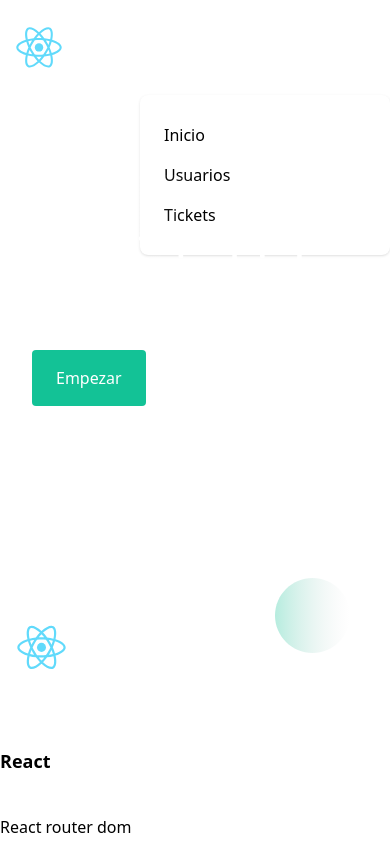
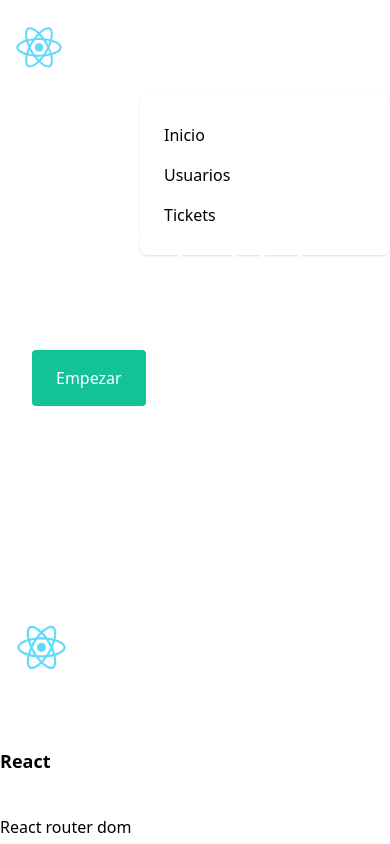
Before and after one commit to pedroriverove/support-project-front, a React (Create React App) app: page / in a window 390 px wide. Shown: the top 844 px of the page. Built offline with nearby package versions, Linux system fonts and the light colour scheme; what tailgrids would draw is missing.

Commit message:
Permitiendo archivos .svg

```diff
--- a/src/components/Footer.tsx
+++ b/src/components/Footer.tsx
@@ -4,7 +4,7 @@ import { Link } from 'react-router-dom';
 
 const Footer = () => {
     return (
-        <footer className="relative z-10 bg-white pt-20 pb-10 lg:pt-[120px] lg:pb-20">
+        <footer className="bg-white pt-20 pb-10 lg:pt-[120px] lg:pb-20">
             <div className="container">
                 <div className="-mx-4 flex flex-wrap">
                     <div className="w-full px-4 sm:w-2/3 lg:w-3/12">
@@ -119,62 +119,6 @@ const Footer = () => {
                     </div>
                 </div>
             </div>
-            <div>
-                <span className="absolute left-0 bottom-0 z-[-1]">
-                    <svg
-                        width="217"
-                        height="229"
-                        viewBox="0 0 217 229"
-                        fill="none"
-                        xmlns="http://www.w3.org/2000/svg"
-                    >
-                        <path
-                            d="M-64 140.5C-64 62.904 -1.096 1.90666e-05 76.5 1.22829e-05C154.096 5.49924e-06 217 62.904 217 140.5C217 218.096 154.096 281 76.5 281C-1.09598 281 -64 218.096 -64 140.5Z"
-                            fill="url(#paint0_linear_1179_5)"
-                        />
-                        <defs>
-                            <linearGradient
-                                id="paint0_linear_1179_5"
-                                x1="76.5"
-                                y1="281"
-                                x2="76.5"
-                                y2="1.22829e-05"
-                                gradientUnits="userSpaceOnUse"
-                            >
-                                <stop stop-color="#3056D3" stop-opacity="0.08"/>
-                                <stop offset="1" stop-color="#C4C4C4" stop-opacity="0"/>
-                            </linearGradient>
-                        </defs>
-                    </svg>
-                </span>
-                <span className="absolute top-10 right-10 z-[-1]">
-                    <svg
-                        width="75"
-                        height="75"
-                        viewBox="0 0 75 75"
-                        fill="none"
-                        xmlns="http://www.w3.org/2000/svg"
-                    >
-                        <path
-                            d="M37.5 -1.63918e-06C58.2107 -2.54447e-06 75 16.7893 75 37.5C75 58.2107 58.2107 75 37.5 75C16.7893 75 -7.33885e-07 58.2107 -1.63918e-06 37.5C-2.54447e-06 16.7893 16.7893 -7.33885e-07 37.5 -1.63918e-06Z"
-                            fill="url(#paint0_linear_1179_4)"
-                        />
-                        <defs>
-                            <linearGradient
-                                id="paint0_linear_1179_4"
-                                x1="-1.63917e-06"
-                                y1="37.5"
-                                x2="75"
-                                y2="37.5"
-                                gradientUnits="userSpaceOnUse"
-                            >
-                                <stop stop-color="#13C296" stop-opacity="0.31"/>
-                                <stop offset="1" stop-color="#C4C4C4" stop-opacity="0"/>
-                            </linearGradient>
-                        </defs>
-                    </svg>
-                </span>
-            </div>
         </footer>
     )
 }
--- a/src/components/Home.tsx
+++ b/src/components/Home.tsx
@@ -29,69 +29,6 @@ const Home = () => {
                             </div>
                         </div>
                     </div>
-                    <div>
-                        <span className="absolute top-0 left-0 z-[-1]">
-                            <svg
-                                width="189"
-                                height="162"
-                                viewBox="0 0 189 162"
-                                fill="none"
-                                xmlns="http://www.w3.org/2000/svg"
-                            >
-                                <ellipse
-                                    cx="16"
-                                    cy="-16.5"
-                                    rx="173"
-                                    ry="178.5"
-                                    transform="rotate(180 16 -16.5)"
-                                    fill="url(#paint0_linear)"
-                                />
-                                <defs>
-                                    <linearGradient
-                                        id="paint0_linear"
-                                        x1="-157"
-                                        y1="-107.754"
-                                        x2="98.5011"
-                                        y2="-106.425"
-                                        gradientUnits="userSpaceOnUse"
-                                    >
-                                        <stop stop-color="white" stop-opacity="0.07"/>
-                                        <stop offset="1" stop-color="white" stop-opacity="0"/>
-                                    </linearGradient>
-                                </defs>
-                            </svg>
-                        </span>
-                        <span className="absolute bottom-0 right-0 z-[-1]">
-                            <svg
-                                width="191"
-                                height="208"
-                                viewBox="0 0 191 208"
-                                fill="none"
-                                xmlns="http://www.w3.org/2000/svg"
-                            >
-                                <ellipse
-                                    cx="173"
-                                    cy="178.5"
-                                    rx="173"
-                                    ry="178.5"
-                                    fill="url(#paint0_linear)"
-                                />
-                                <defs>
-                                    <linearGradient
-                                        id="paint0_linear"
-                                        x1="-3.27832e-05"
-                                        y1="87.2457"
-                                        x2="255.501"
-                                        y2="88.5747"
-                                        gradientUnits="userSpaceOnUse"
-                                    >
-                                        <stop stop-color="white" stop-opacity="0.07"/>
-                                        <stop offset="1" stop-color="white" stop-opacity="0"/>
-                                    </linearGradient>
-                                </defs>
-                            </svg>
-                        </span>
-                    </div>
                 </div>
             </div>
         </section>
--- /dev/null
+++ b/src/custom.d.ts
@@ -0,0 +1,4 @@
+declare module "*.svg" {
+    const content: any;
+    export default content;
+}
```
